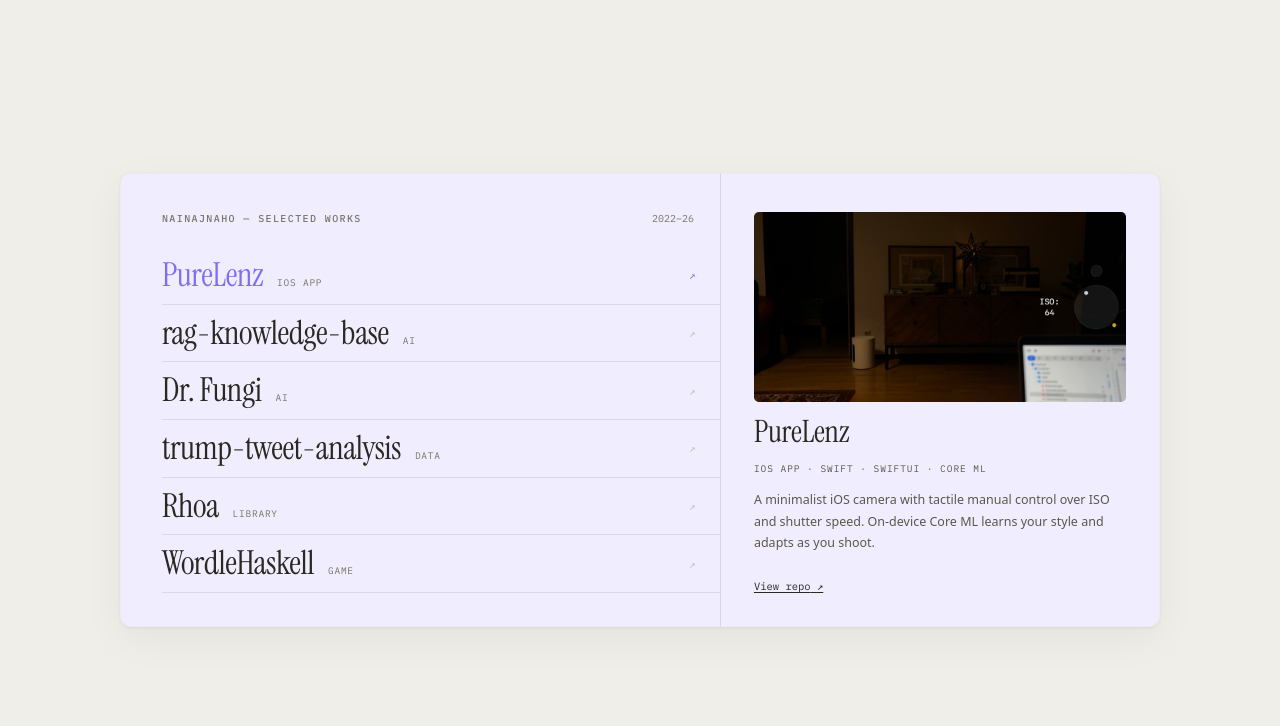
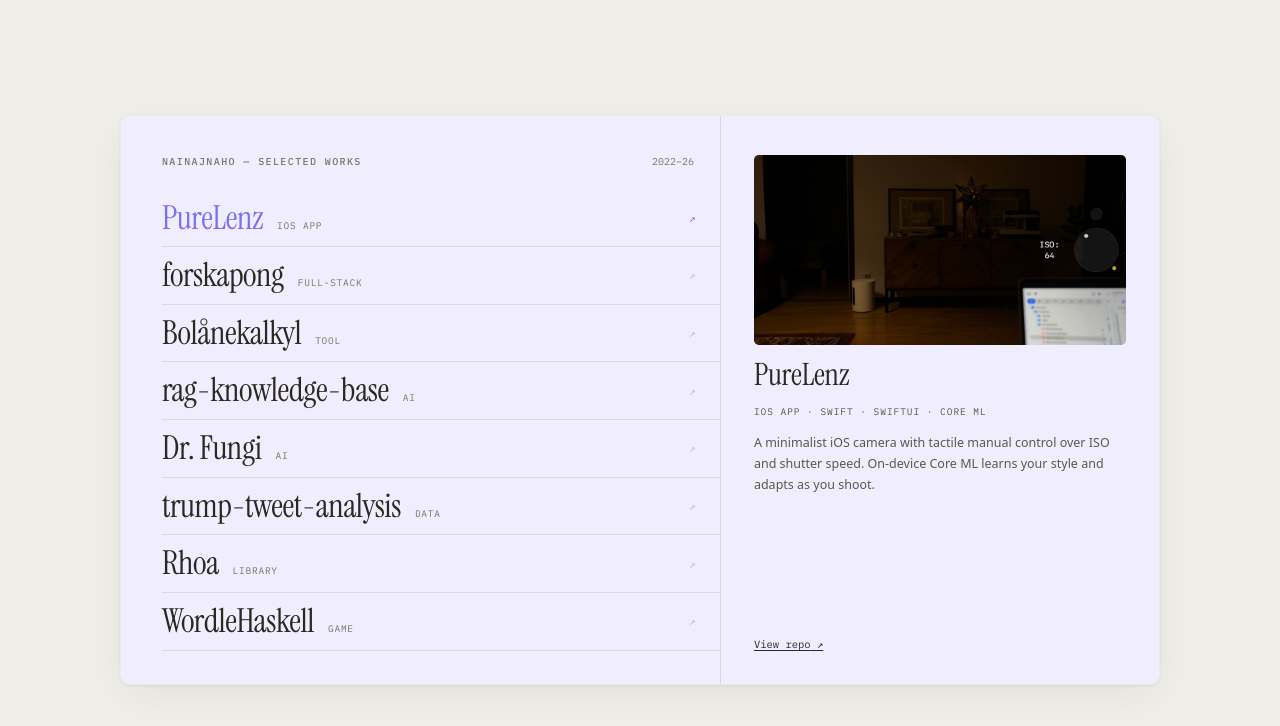
Before and after one commit to nainajnahO/portfolio, a plain HTML site: page index.html in a window 1280 px wide. Drawn offline with Linux system fonts and the light colour scheme.

Commit message:
Add forskapong and Bolånekalkyl to selected works
Two live web projects, placed after PureLenz so recent, category-diverse
work leads:

- forskapong (Full-stack, #cc3f4d) — Tentafestivalen Beerpong site + tournament
  engine (React · TypeScript · Supabase · Three.js). CTA links the live site.
- Bolånekalkyl (Tool, #008080) — Windows-98 mortgage calculator
  (JavaScript · Chart.js · 98.css). CTA links the live calculator.

Images are real screenshots of the running sites, resized to 1100px wide.
Both accents checked against the #f0eee9 card for WCAG AA (4.14:1 / 4.12:1).
styles.css and main.js are unchanged, so the ?v=2 cache-bust still holds.

Co-Authored-By: Claude Opus 4.8 (1M context) <noreply@anthropic.com>

```diff
--- a/index.html
+++ b/index.html
@@ -32,6 +32,30 @@
                 data-cta="View repo" data-url="https://github.com/nainajnahO/PureLenz">
                 <span class="row__name">PureLenz</span>
                 <span class="row__type">iOS app</span>
+                <span class="row__arrow" aria-hidden="true">↗</span>
+              </button>
+            </li>
+            <li>
+              <button class="row js-row" type="button"
+                data-name="forskapong" data-type="Full-stack" data-color="#cc3f4d"
+                data-tech="React · TypeScript · Supabase · Three.js"
+                data-desc="The live site and tournament engine for Tentafestivalen Beerpong (Uppsala, 2026) — a 3D landing page and venue map up front, with a Swiss-plus-knockout bracket engine, live scoreboard, and admin tooling on Supabase behind it."
+                data-img="images/forskapong.png"
+                data-cta="Visit site" data-url="https://rollnsolution.com">
+                <span class="row__name">forskapong</span>
+                <span class="row__type">Full-stack</span>
+                <span class="row__arrow" aria-hidden="true">↗</span>
+              </button>
+            </li>
+            <li>
+              <button class="row js-row" type="button"
+                data-name="Bolånekalkyl" data-type="Tool" data-color="#008080"
+                data-tech="JavaScript · Chart.js · 98.css"
+                data-desc="A calculator for how a Swedish mortgage plays out over decades — change any value and the debt, monthly cost, and total interest update live; compare scenarios side by side and model rate changes at chosen years. Dressed as Windows 98, on purpose."
+                data-img="images/bolanekalkyl.png"
+                data-cta="Open calculator" data-url="https://nainajnaho.github.io/Bolanekalkyl/">
+                <span class="row__name">Bolånekalkyl</span>
+                <span class="row__type">Tool</span>
                 <span class="row__arrow" aria-hidden="true">↗</span>
               </button>
             </li>
```
Also changed, not shown: images/bolanekalkyl.png (added), images/forskapong.png (added), 1 other file.
